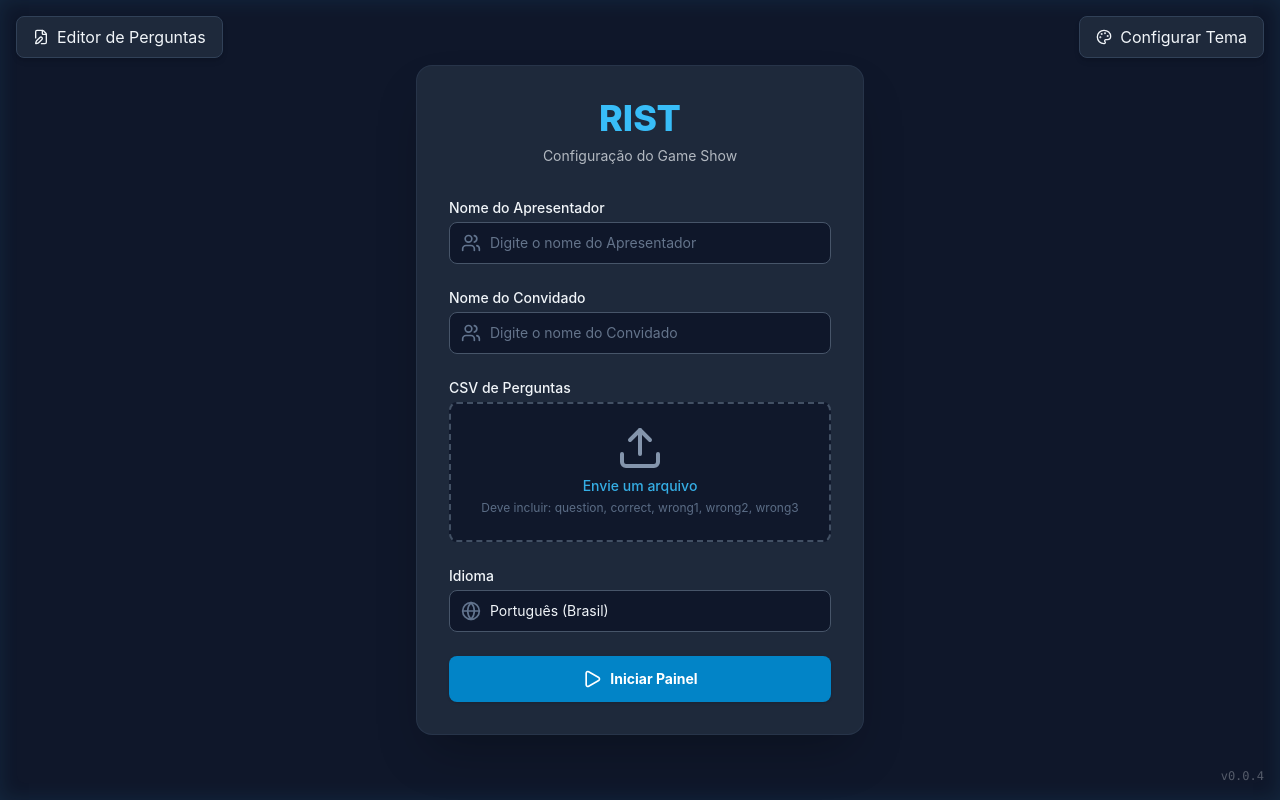
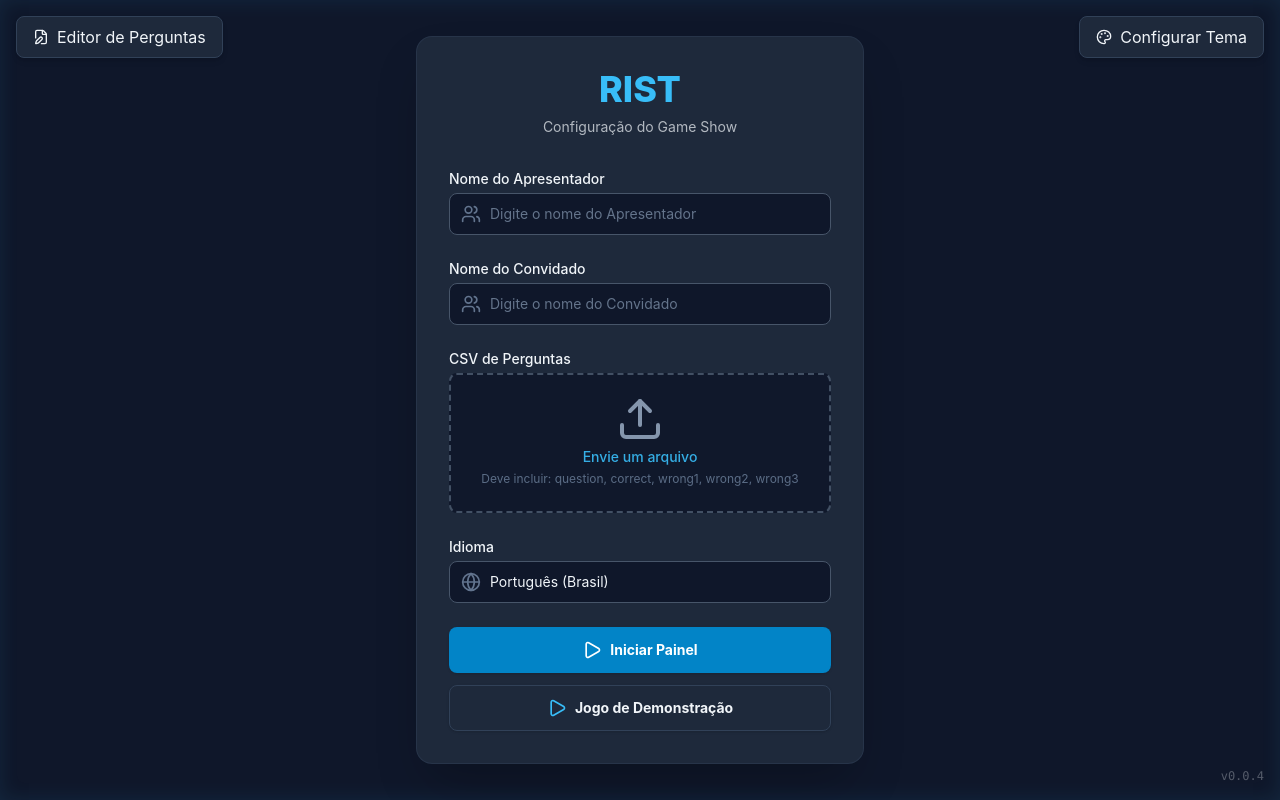
Before and after one commit to pablobrodt/RIST, a React (Vite) app: page /#/ in a window 1280 px wide. Built offline with nearby package versions, Linux system fonts and the light colour scheme.

Commit message:
feat: add demo game button

```diff
--- a/src/components/SetupScreen.jsx
+++ b/src/components/SetupScreen.jsx
@@ -31,21 +31,7 @@ export default function SetupScreen() {
     return shuffled;
   };
 
-  const handleStart = () => {
-    if (!hostName || !guestName) {
-      setError(translateText('setup.error.namesMissing'));
-      return;
-    }
-    if (!file) {
-      setError(translateText('setup.error.csvMissing'));
-      return;
-    }
-
-    Papa.parse(file, {
-      header: true,
-      skipEmptyLines: true,
-      complete: (results) => {
-        const data = results.data;
+  const startGame = (data, hName, gName) => {
     if (data.length === 0) {
       setError(translateText('setup.error.csvEmpty'));
       return;
@@ -67,8 +53,8 @@ export default function SetupScreen() {
     }));
 
     const initialState = {
-          hostName,
-          guestName,
+      hostName: hName,
+      guestName: gName,
       questions,
       currentQuestionIndex: 0,
       selectedOption: null,
@@ -85,6 +71,40 @@ export default function SetupScreen() {
 
     syncGameState(initialState);
     navigate('/host');
+  };
+
+  const handleStart = () => {
+    if (!hostName || !guestName) {
+      setError(translateText('setup.error.namesMissing'));
+      return;
+    }
+    if (!file) {
+      setError(translateText('setup.error.csvMissing'));
+      return;
+    }
+
+    Papa.parse(file, {
+      header: true,
+      skipEmptyLines: true,
+      complete: (results) => {
+        startGame(results.data, hostName, guestName);
+      },
+      error: () => {
+        setError(translateText('setup.error.csvParse'));
+      }
+    });
+  };
+
+  const handleDemo = () => {
+    const dHostName = hostName || (currentLanguage === 'pt-BR' ? 'Apresentador Demo' : 'Host Demo');
+    const dGuestName = guestName || (currentLanguage === 'pt-BR' ? 'Convidado Demo' : 'Guest Demo');
+
+    Papa.parse(`${import.meta.env.BASE_URL}demo.csv`, {
+      download: true,
+      header: true,
+      skipEmptyLines: true,
+      complete: (results) => {
+        startGame(results.data, dHostName, dGuestName);
       },
       error: () => {
         setError(translateText('setup.error.csvParse'));
@@ -184,6 +204,7 @@ export default function SetupScreen() {
 
           {error && <div className="text-rose-400 text-sm text-center bg-rose-900/20 py-2 rounded-lg">{error}</div>}
 
+          <div className="flex flex-col gap-3">
             <button
               onClick={handleStart}
               style={{ backgroundColor: 'var(--color-setup-button)' }}
@@ -192,6 +213,15 @@ export default function SetupScreen() {
               <Play className="h-5 w-5 mr-2" />
               {translateText('setup.startButton')}
             </button>
+
+            <button
+              onClick={handleDemo}
+              className="w-full flex justify-center items-center py-3 px-4 border border-slate-700 rounded-lg shadow-sm text-sm font-bold text-[var(--color-setup-textPrimary)] bg-[var(--color-setup-card)] hover:bg-slate-800 focus:outline-none transition-all transform hover:scale-[1.02]"
+            >
+              <Play className="h-5 w-5 mr-2 text-[var(--color-setup-accent)]" />
+              {translateText('setup.demoButton')}
+            </button>
+          </div>
         </div>
       </div>
 
--- a/src/locales/en-US.json
+++ b/src/locales/en-US.json
@@ -13,6 +13,7 @@
   "setup.error.csvInvalid": "Invalid CSV format. Expected columns: question, correct, wrong1, wrong2, wrong3",
   "setup.error.csvParse": "Error parsing the CSV file.",
   "setup.startButton": "Start Panel",
+  "setup.demoButton": "Demo Game",
   "setup.language": "Language",
 
   "host.homeConfirm": "Are you sure you want to end the current game and return to setup?",
--- a/src/locales/pt-BR.json
+++ b/src/locales/pt-BR.json
@@ -13,6 +13,7 @@
   "setup.error.csvInvalid": "Formato CSV inválido. Colunas esperadas: question, correct, wrong1, wrong2, wrong3",
   "setup.error.csvParse": "Erro ao analisar o arquivo CSV.",
   "setup.startButton": "Iniciar Painel",
+  "setup.demoButton": "Jogo de Demonstração",
   "setup.language": "Idioma",
 
   "host.homeConfirm": "Tem certeza de que deseja encerrar o jogo atual e voltar à configuração?",
```
Also changed, not shown: public/demo.csv (added), 1 other file (tests, documents, lock files or other folders). Lines whose indentation alone changed are shown as unchanged.
